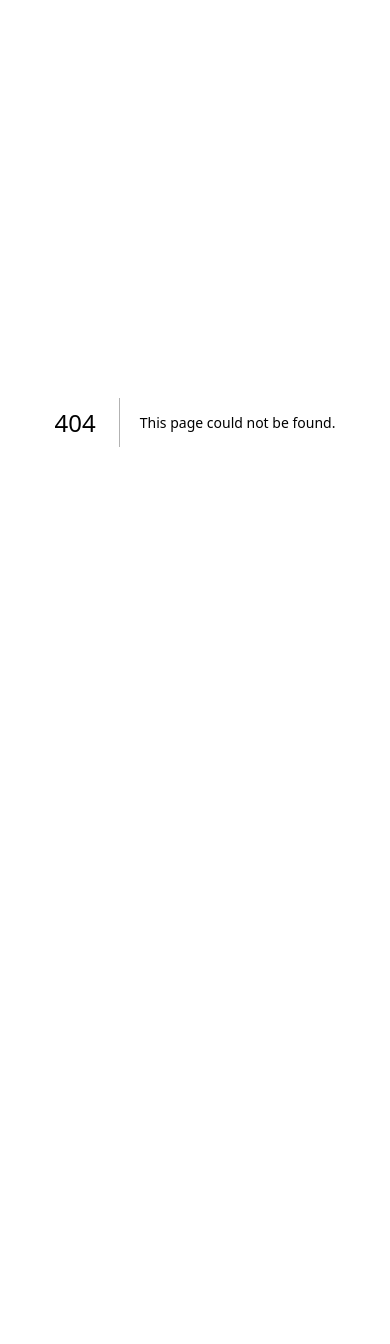
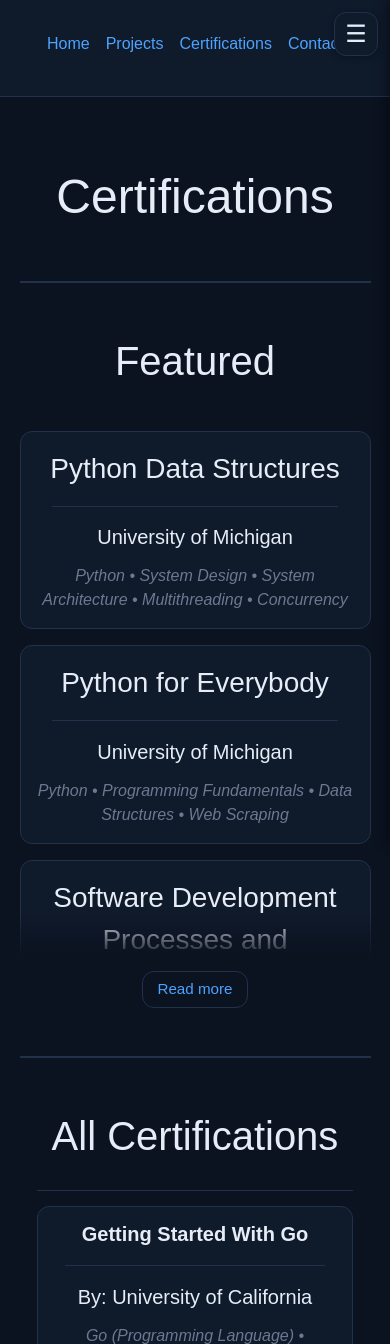
Before and after one commit to chandler-bolton/Portfolio, a Next.js app: page /certifications in a window 390 px wide. Before the commit this address had no page. Shown: the top 1344 px of the page. Before the commit the page ends 844 px from the top, so only its background shows below. Built offline with nearby package versions, Linux system fonts and the light colour scheme.

Commit message:
FEAT: Added new page Certifications, tweaked mobile styling, tweaked expandable element to handle lists better, known bugs: in mobile - the tech skills columns don't fully merge into one large column as their supposed to, instead, they sit firmly on top of one another

```diff
--- /dev/null
+++ b/app/certifications/page.tsx
@@ -0,0 +1,115 @@
+import Link from "next/link";
+import React from "react";
+import "@/styles/main.css";
+
+import { projects } from "@/content/projects";
+import Footer from "@/components/footer";
+import Header from "@/components/header";
+import ExpandableText from "@/components/expandable-text";
+import Image from "next/image";
+
+const CERTIFICATIONS = [
+	{ title: "Getting Started With Go", issuer: "University of California", featured: false, skills: ["Go (Programming Language)", "Programming Fundamentals"] },
+	{ title: "Functions, Methods, and Interfaces in Go", issuer: "University of California", featured: false, skills: ["Go (Programming Language)", "UI", "Interfaces", "Operations"] },
+	{ title: "Concurrency in Go", issuer: "University of California",   featured: false, skills: ["Go (Programming Language)", "Concurrency", "Parallelism", "Multithreading", "System Architecture"] },
+	{ title: "Programming with Google Go (Specialization)", issuer: "University of California", featured: false, skills: ["Go (Programming Language)", "Software Development", "Algorithms", "Concurrency", "Parallelism", "Multithreading"] },
+	{ title: "Python Data Structures", issuer: "University of Michigan", featured: true, skills: ["Python", "System Design", "System Architecture", "Multithreading", "Concurrency"] },
+	{ title: "Using Python to Access Web Data", issuer: "University of Michigan", featured: false, skills: ["Python", "Datastructures", "Automation", "API", "Web Scraping"] },
+	{ title: "Using Databases with Python", issuer: "University of Michigan", featured: false, skills: ["Python", "Databases", "SQL", "Automation", "API"] },
+	{ title: "Capstone: Retrieving, Processing, and Visualizing Data with Python", issuer: "University of Michigan", featured: false, skills: ["Python", "Data Analysis", "Data Visualization", "SQL", "Automation"] },
+	{ title: "Python for Everybody", issuer: "University of Michigan", featured: true, skills: ["Python", "Programming Fundamentals", "Data Structures", "Web Scraping"] },
+	{ title: "NVDA Certified Expert", issuer: "NV Access", featured: false, skills: ["NVDA Screen Reader", "Assistive Technology", "Accessibility"] },
+	{ title: "Software Development Processes and Methodologies", issuer: "University of Minnesota", featured: true, skills: ["Software Development Life Cycle", "Agile Methodologies", "Waterfall Model", "DevOps Practices"] },
+	{ title: "Agile Software Development", issuer: "University of Minnesota", featured: true, skills: ["Agile Methodologies", "Scrum", "Kanban"] },
+	{ title: "Lean Software Development", issuer: "University of Minnesota", featured: false, skills: ["Lean Principles", "Continuous Improvement", "Value Stream Mapping"] },
+	{ title: "Growth-Driven Design", issuer: "HubSpot", featured: false, skills: ["Growth-Driven Design", "Inbound Marketing", "Conversion Optimization"] },
+	{ title: "Salesforce Integration", issuer: "HubSpot", featured: false, skills: ["Salesforce", "CRM Integration", "API Management"] },
+	{ title: "Data Integrations", issuer: "HubSpot", featured: true, skills: ["Data Integration", "ETL Processes", "API Development"] },
+	{ title: "CMS for Developers", issuer: "HubSpot", featured: true, skills: ["CMS Development", "Web Development", "Content Management"] },
+	{ title: "HubSpot Architecture: Data Models and APIs", issuer: "HubSpot", featured: true, skills: ["Data Modeling", "API Design", "System Architecture"] },
+];
+
+export default function Home() {
+	const featuredProjects = projects.filter(project => project.featured);
+
+	return (
+		<main>
+			<Header />
+
+			<div className="main">
+
+				<div className="buffer"></div>
+
+				<h1 className="buffer textContainer">Certifications</h1>
+
+				<div className="divider"></div>
+
+					{/* ───── Featured Certifications ─────  */}
+					<section id="featured-certifications" className="textContainer buffer featuredCertificationsSection">
+
+						<h2 className="buffer flushedTop">
+							Featured
+						</h2>
+
+						<div className="featuredCertifications">
+							<ExpandableText lines={20}>
+							{(() => {
+								const featuredCerts = CERTIFICATIONS.filter(cert => cert.featured);
+								return featuredCerts.map((cert, i) => {
+									const isOrphanLast = i === featuredCerts.length - 1 && featuredCerts.length % 2 === 1;
+									return (
+										<div key={cert.title} id={`cert-${i}`} className={`certificationCard${isOrphanLast ? ' last' : ''}`}>
+											<h3>{cert.title}</h3>
+											<div className="divider thin"></div>
+											<p className="issuer">{cert.issuer}</p>
+											<div className="smallBuffer"></div>
+
+											<div className="skills">
+												{cert.skills.join(' • ')}
+											</div>
+										</div>
+									);
+								});
+							})()}
+							</ExpandableText>
+						</div>
+					</section>
+
+					<div className="divider"></div>
+
+					{/* ───── All Certifications ───── */}
+					<section className="textContainer viewAllCertifications">
+
+						<h2>All Certifications</h2>
+
+						<div className="divider thin"></div>
+
+						<div className="allCertifications">
+							<ExpandableText lines={10}>
+								<ul className="certificationList">
+									{CERTIFICATIONS.map((cert, i) => (
+										<li key={cert.title} id={`cert-${i}`} className="certificationListItem">
+											<p><b>{cert.title}</b></p>
+											<div className="divider thin"></div>
+
+											<p className="issuer">By: {cert.issuer}</p>
+											<div className="smallBuffer"></div>
+											<div className="skills">
+												{cert.skills.join(' • ')}
+											</div>
+										</li>
+									))}
+								</ul>
+							</ExpandableText>
+						</div>
+					</section>
+
+					<div className="smallBuffer"></div>
+
+			</div>
+
+			{/* ───── Footer Section ───── */}
+			<Footer />
+		</main>
+	)
+}
--- a/app/page.tsx
+++ b/app/page.tsx
@@ -66,6 +66,7 @@
 							Featured Projects
 						</h2>
 
+						<ExpandableText lines={10}>
 							<div className="featuredProjects">
 								{featuredProjects.map((project) => (
 									<Link key={project.slug} href={`/projects/${project.slug}`} className="projectCard">
@@ -74,6 +75,7 @@
 									</Link>
 								))}
 							</div>
+						</ExpandableText>
 					</section>
 
 					{/* ───── View All Projects ───── */}
@@ -93,7 +95,7 @@
 
 						<div className="divider thin"></div>
 
-						<div className="skillsContainer parent">
+						<ExpandableText lines={10} className="skillsContainer parent">
 							<ul className="skillsList">
 								<li className="square">Frontend & Backend Development</li>
 								<li className="square">AWS & Cloud Infrastructure</li>
@@ -108,8 +110,7 @@
 								<li className="square">Technical Documentation & Client Communication</li>
 								<li className="square">Python | JavaScript | TypeScript | React | Node.js</li>
 							</ul>
-
-						</div>
+						</ExpandableText>
 
 					</div>
 
--- a/components/header.tsx
+++ b/components/header.tsx
@@ -7,9 +7,10 @@
 import MobileDrawer from "@/components/mobile-drawer";
 
 const NAV_LINKS = [
-	{ href: "/#header", label: "Home" },
-	{ href: "/projects", label: "Projects" },
-	{ href: "#contact", label: "Contact" },
+	{ href: "/#header", label: "Home", headerDisplay: true },
+	{ href: "/projects", label: "Projects", headerDisplay: true },
+	{ href: "/certifications", label: "Certifications", headerDisplay: true },
+	{ href: "#contact", label: "Contact", headerDisplay: true },
 ];
 
 const HOME_JUMP_LINKS = [
@@ -20,11 +21,17 @@
 	{ href: "/#about", label: "About Me" },
 ];
 
+const JUMP_LINKS = [
+	{ href: "#header", label: "Back to Top" },
+]
+
+
+
 export default function Header() {
   const pathname = usePathname();
   const isHome = pathname === "/";
 
-  const drawerJumpLinks = isHome ? HOME_JUMP_LINKS : [];
+  const drawerJumpLinks = isHome ? [...HOME_JUMP_LINKS, ...JUMP_LINKS] : [...JUMP_LINKS];
 
   const drawerProjects = projects
 	.filter((project) => project.featured)
@@ -40,31 +47,20 @@
 			{/* ───── Header Section ───── */}
 			<nav>
 				<div className="navGrid">
-					<div className="navGirdItemLeft">
-
-					</div>
+					<div className="navGirdItemLeft"></div>
 
 					<div className="navGirdItemMiddle">
+
 						<ul className="textContainer naviItems">
-						<li>
-							<a href="/" target="_self">
-								Home
-							</a>
-						</li>
-						<li>
-							<a href="/projects" target="_self">
-								Projects
-							</a>
-						</li>
-						<li>
-							<a href="#contact" target="_self">
-								Contact
-							</a>
-						</li>
-					</ul>
+						{NAV_LINKS.filter(link => link.headerDisplay).map((link) => (
+							<li key={link.href}>
+								<a href={link.href} target="_self">
+									{link.label}
+								</a>
+							</li>
+						))}
+						</ul>
 					</div>
-
-					<div className="navGirdItemRight"></div>
 				</div>
 			</nav>
 		</header>
--- a/styles/main.css
+++ b/styles/main.css
@@ -362,6 +362,11 @@
   margin-bottom: 0 !important;
 }
 
+.smallBuffer {
+  margin-top: 0.75rem !important;
+  margin-bottom: 0.75rem !important;
+}
+
 .homeLink {
   margin-top: 2rem;
   margin-bottom: 2rem;
@@ -386,7 +391,7 @@
 }
 
 /* Skills Section */
-.skillsList {
+.skillsList, .expandableContent .skillsList {
   background-color: var(--bg-secondary);
   border: 1px solid var(--border);
   border-radius: var(--border-radius);
@@ -397,7 +402,7 @@
   flex-wrap: wrap;
   gap: 1rem;
 }
-.skillsList li {
+.skillsList li, .expandableContent .skillsList li {
   padding: 0.5rem 1rem;
   border-bottom: 1px solid var(--border);
   color: var(--text-primary);
@@ -412,13 +417,67 @@
   width: 100%;
 }
 
-.skillsContainer.parent {
+.skillsContainer.parent .expandableContent {
   display: flex;
   flex-direction: row;
   align-items: start;
   gap: 2rem;
   justify-content: center;
 }
+
+/* Certifications Section */
+
+.featuredCertifications {
+  display: grid;
+  grid-template-columns: 1fr 1fr;
+  gap: 2rem;
+  justify-content: center;
+}
+
+.certificationCard {
+  padding: 1rem;
+  border: 1px solid var(--border);
+  border-radius: var(--border-radius);
+  text-decoration: none;
+  color: inherit;
+  transition: box-shadow 0.3s ease;
+  background-color: var(--bg-secondary);
+}
+
+.certificationCard:hover, .certificationList li:hover {
+  box-shadow: 0 4px 8px rgba(0, 0, 0, 0.1);
+  transform: scale(1.02);
+  transition: transform 0.3s ease, box-shadow 0.3s ease;
+}
+
+.certificationCard.last {
+  grid-column: 1 / -1;
+}
+
+.certificationCard .skills, .certificationList .skills {
+  color: var(--text-muted);
+  font-style: italic;
+}
+
+.certificationList {
+  list-style: none;
+  display: grid;
+  grid-template-columns: 1fr 1fr 1fr;
+  gap: 1rem;
+  padding: 0;
+  max-width: 90%;
+  margin: 0 auto;
+}
+
+.certificationList li {
+  padding: 0.75rem;
+  border: 1px solid var(--border);
+  border-radius: var(--border-radius);
+  background-color: var(--bg-secondary);
+  color: var(--text-primary);
+}
+
+
 
 /* Project + Project Cards */
 .featuredProjects {
@@ -861,7 +920,6 @@
   }
 
   /* Hide sections that moved into the drawer */
-  .featuredProjectsSection,
   .viewAllProjects {
     display: none;
   }
@@ -943,8 +1001,9 @@
     flex-direction: column;
   }
 
-  .skillsContainer.parent {
+  .skillsContainer.parent .expandableContent {
     flex-direction: column;
+    justify-content: flex-start;
   }
 
   .skillContainer {
@@ -1025,5 +1084,23 @@
     display: none !important;
   }
 
+  .featuredCertifications, .certificationList {
+    grid-template-columns: 1fr;
+  }
+
+  .certificationCard {
+    width: 100%;
+    margin-top: 1rem;
+  }
+
+  /* .skillsList.first{
+    border-bottom: none;
+    border-radius: var(--border-radius) var(--border-radius) 0 0;
+  }
+
+  .skillsList.second {
+    border-top: none ;
+    border-radius: 0 0 var(--border-radius) var(--border-radius) ;
+  } */
 
 }
```
Lines whose indentation alone changed are shown as unchanged.
